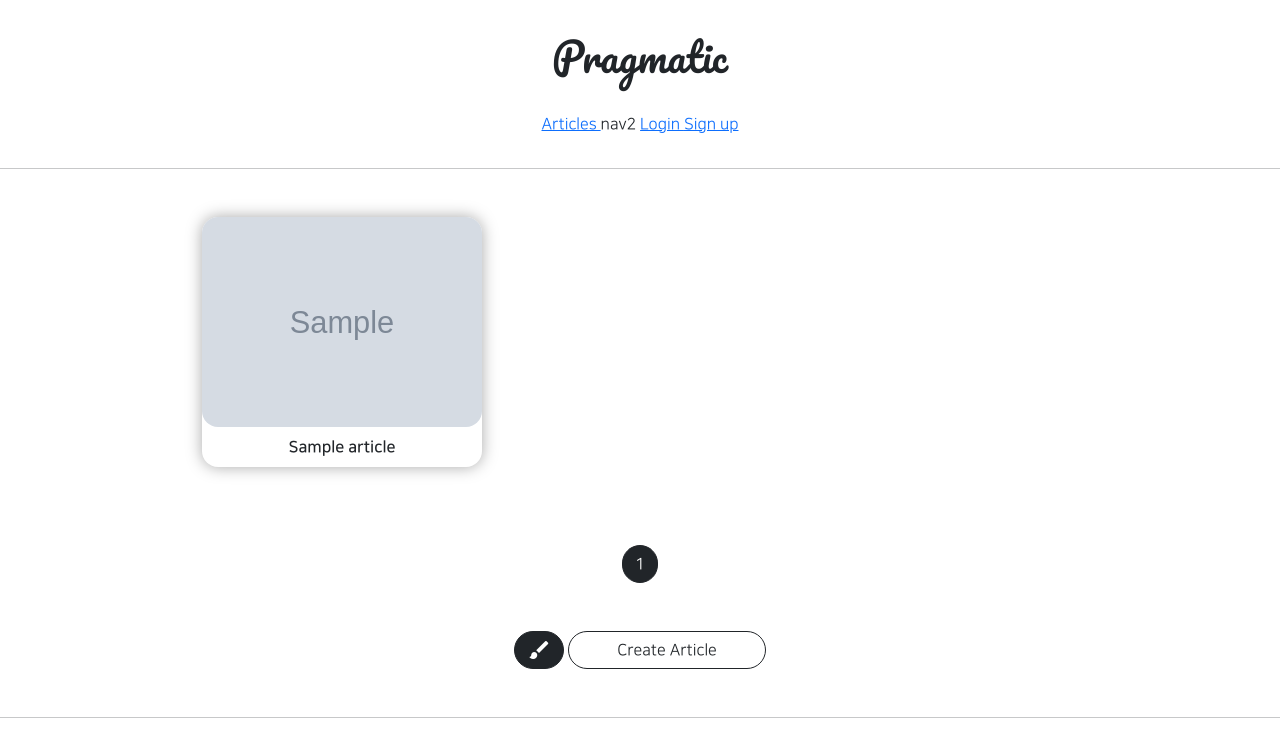
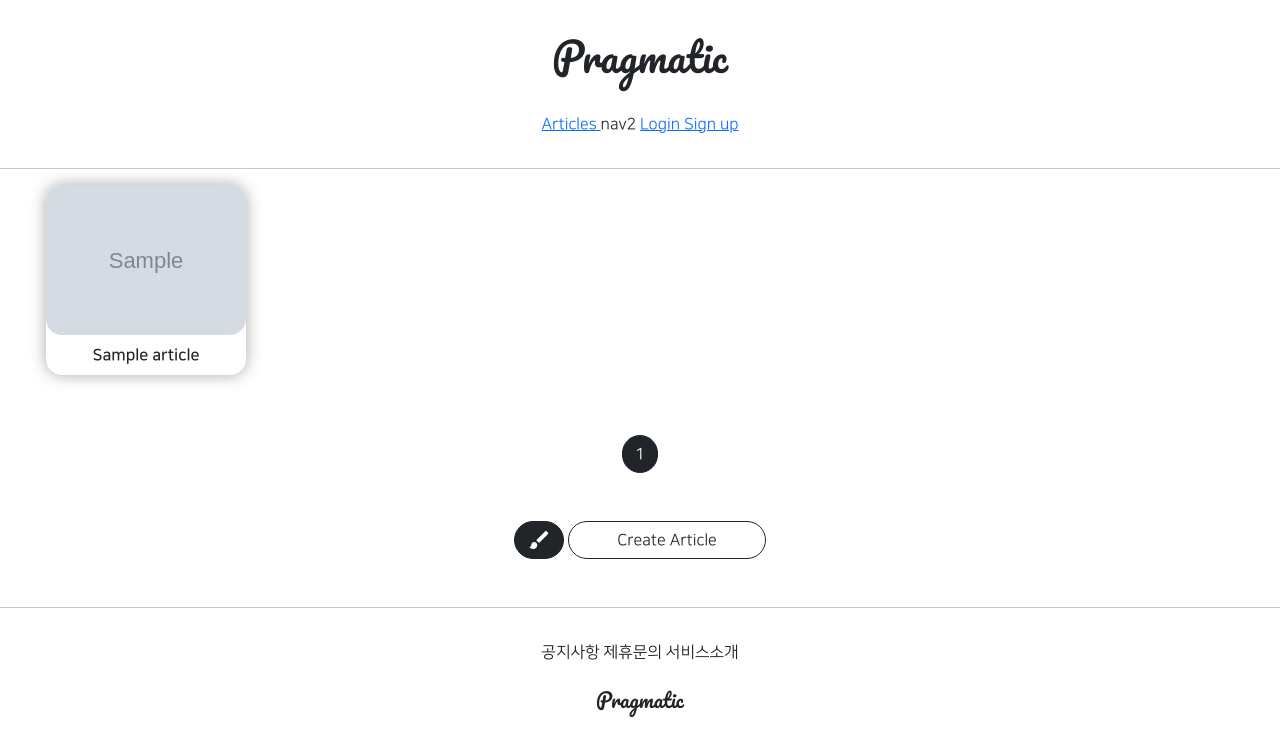
Before and after one commit to codeblue25/gwangjuAI_django, a Django app: page /articles/list/ in a window 1280 px wide. Shown: the top 737 px of the page. Run offline with Django 3.2, Linux system fonts and the light colour scheme; tables that the repository leaves empty hold one stand-in row (values such as "Sample post"); grey boxes marked "Sample" are stand-in pictures; parts of the project's set-up code (start-up, migrations or seed data) failed here and were passed over; some libraries are stand-ins or nearby versions.

Commit message:
210812 commit2

```diff
--- a/articleapp/templates/articleapp/list.html
+++ b/articleapp/templates/articleapp/list.html
@@ -3,8 +3,15 @@
 
 {% block content %}
     <style>
+
+        .container{
+            padding: 0;
+            margin: 0 0;
+        }
+
         .container div {
-          width: 280px;
+          width: 45%;
+          max-width: 200px;
           display: flex;
           justify-content: center;
           align-items: center;
@@ -19,7 +26,7 @@
         }
     </style>
 
-    <div class="container my-5">
+    <div class="container my-3">
 
         {% for article in article_list %}
 
--- a/articleapp/views.py
+++ b/articleapp/views.py
@@ -61,4 +61,4 @@ class ArticleListView(ListView):
     model = Article
     context_object_name = 'article_list'
     template_name = 'articleapp/list.html'
-    paginate_by = 2
+    paginate_by = 20
--- a/static/js/magicgrid.js
+++ b/static/js/magicgrid.js
@@ -275,11 +275,11 @@ MagicGrid.prototype.listen = function listen () {
 };
 
 let magicGrid = new MagicGrid({
-            container: '.container',
-            animate: true,
-            gutter: 30,
-            static: true,
-            useMin: true
+  container: '.container',
+  animate: true,
+  gutter: 12,  /* 모바일 버전에서 그리드 간 마진 크기 조정 */
+  static: true,
+  useMin: true
 });
 
 var masonrys = document.getElementsByTagName('img')
```
